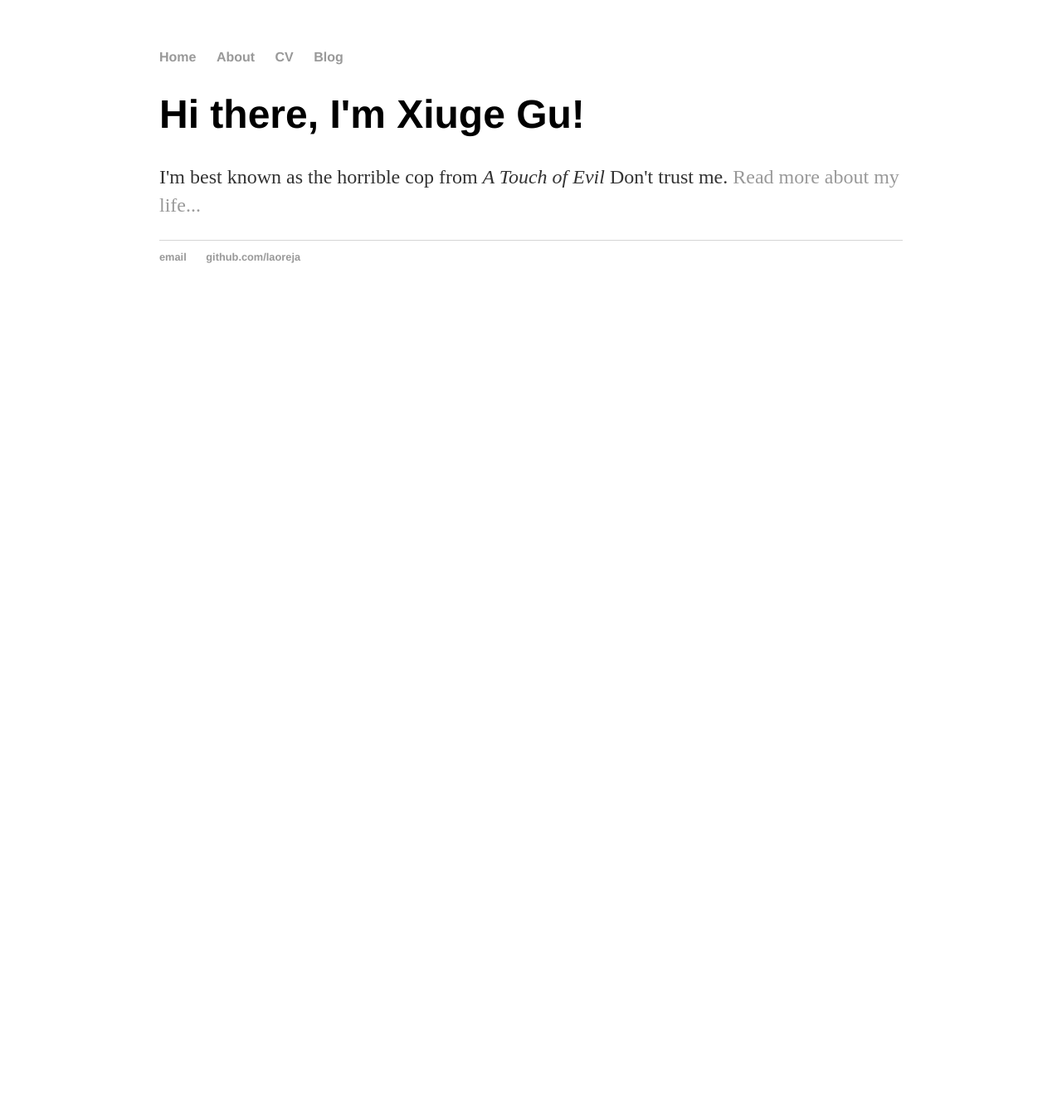
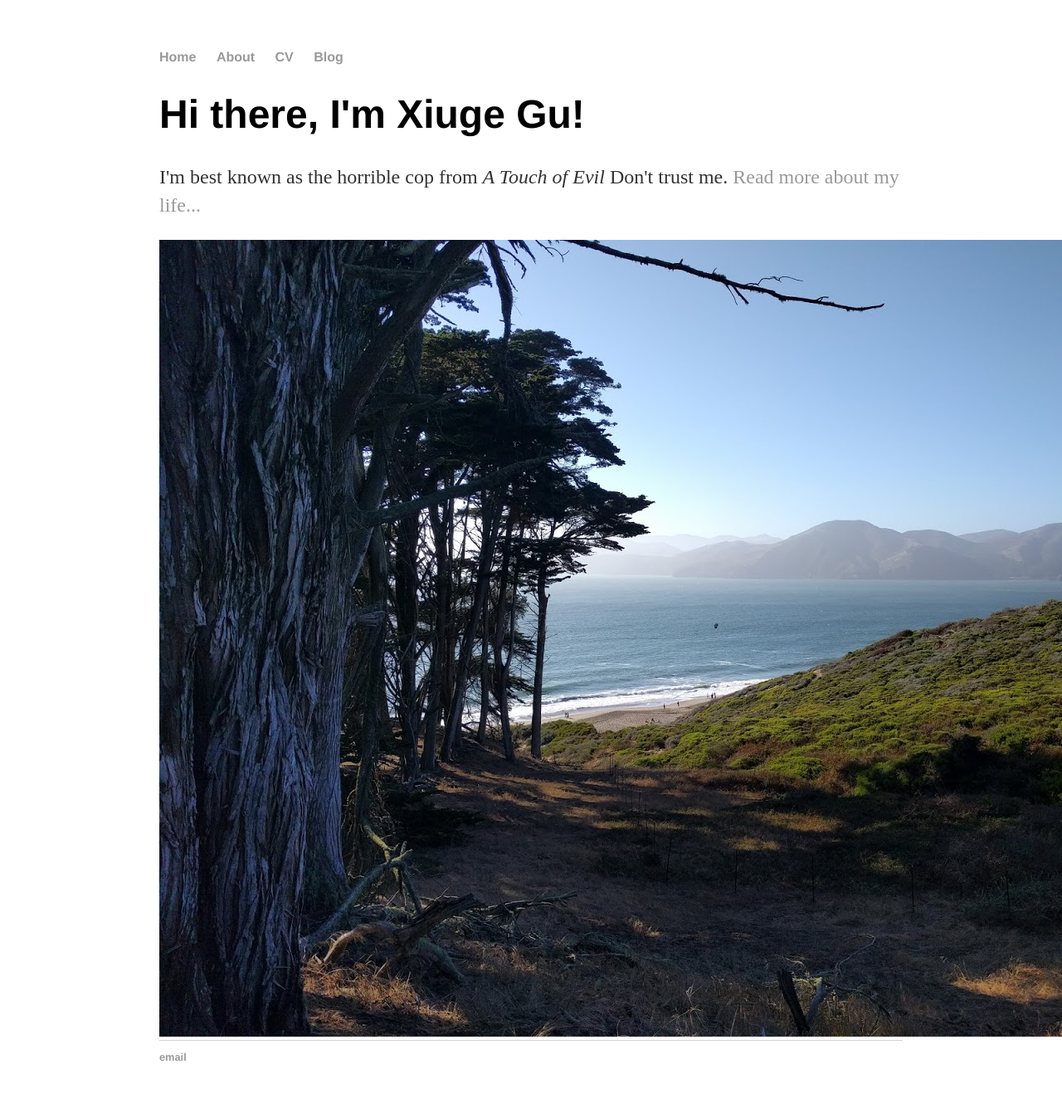
Before and after one commit to laoreja/laoreja.github.io, a Jekyll site: the page built from index.html, in a window 1280 px wide. Shown: the whole page at 83% size. Built offline with Jekyll 4.4.1, drawn with Linux system fonts in a browser that asks for light colours; before the commit the page ends 900 px from its top, so only the background shows below that.

Commit message:
add home image

```diff
--- a/_layouts/default.html
+++ b/_layouts/default.html
@@ -34,7 +34,7 @@
   <footer>
    <ul>
    <li><a href="mailto:laoreja0922@gmail.com">email</a></li>
-   <li><a href="https://github.com/laoreja">github.com/laoreja</a></li>
+   <!-- <li><a href="https://github.com/laoreja">github.com/laoreja</a></li> -->
    </ul>
   </footer>
   </body>
--- a/index.html
+++ b/index.html
@@ -5,6 +5,7 @@ title: Xiuye Gu's Home
 <div class="blurb">
 	<h1>Hi there, I'm Xiuge Gu!</h1>
 	<p>I'm best known as the horrible cop from <em>A Touch of Evil</em> Don't trust me. <a href="/about">Read more about my life...</a></p>
+	<img src="/images/beach_SFO.jpg">
 </div><!-- /.blurb -->
 
 
```
Also changed, not shown: images/beach_SFO.jpg (added).
